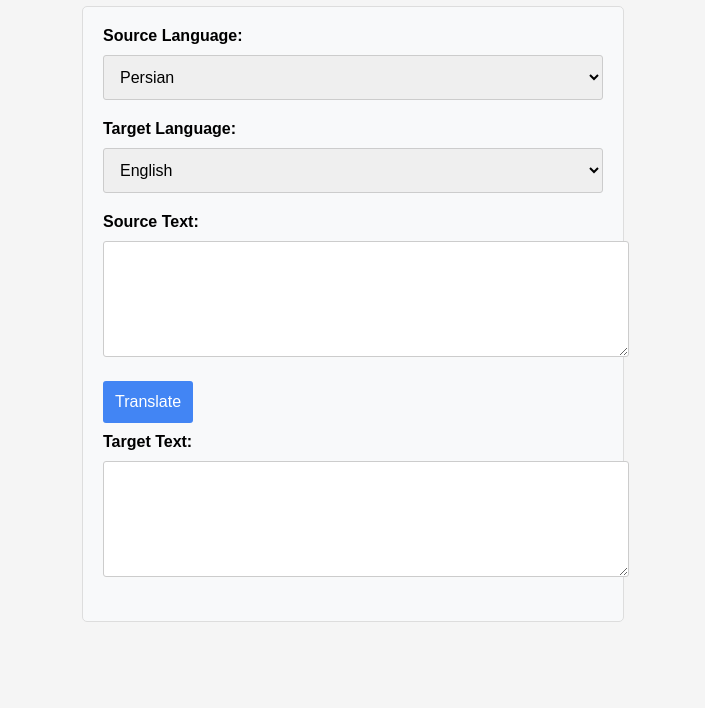
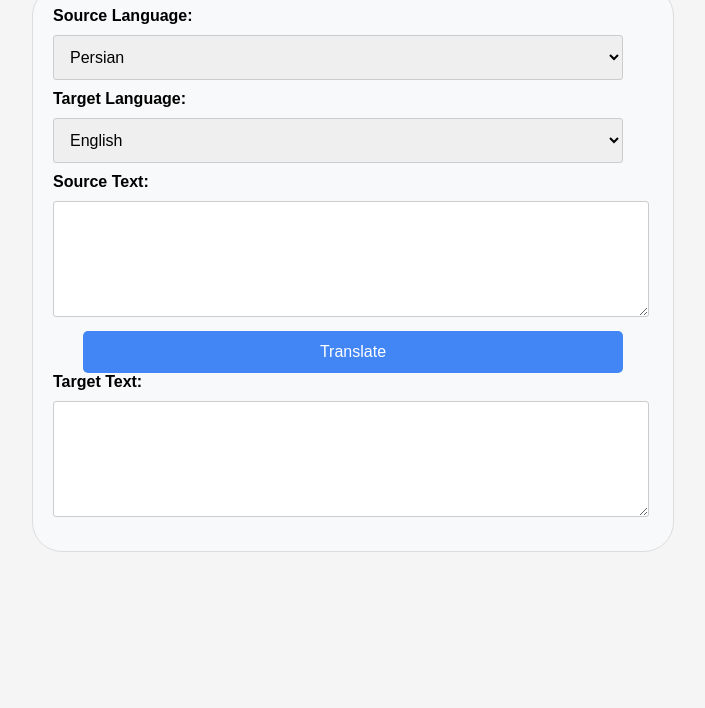
Before and after one commit to rezaanbarsooz79/Translator-using-API-for-Farsi-to-English, a plain HTML site: page index.html in a window 1280 px wide. Shown: the part 92-800 px from the top of the page, without its empty margins (287-992 px from the left). Drawn offline with Linux system fonts and the light colour scheme.

Commit message:
Update style.css

```diff
--- a/style.css
+++ b/style.css
@@ -4,43 +4,46 @@ body {
 
 h1 {
     text-align: center;
-    margin-top: 40px;
+    margin-top: 20px;
 }
 
 form {
-    max-width: 500px;
+    max-width: 600px;
     margin: 0 auto;
     border: 1px solid #ddd;
     padding: 20px;
     border-radius: 5px;
     background-color: #f8f9fa;
+    border-radius: 30px;
 }
 
 label {
     display: block;
     font-weight: bold;
-    margin-bottom: 10px;
+    margin-bottom: 5px;
 }
 
 select,
 textarea {
-    width: 100%;
+    width: 95%;
     border-radius: 3px;
     padding: 12px;
     border: 1px solid #ccc;
     font-size: 16px;
-    margin-bottom: 20px;
+    margin-bottom: 10px;
 }
 
 button[type="button"] {
     background-color: #4285f4;
     color: #fff;
     border: none;
-    border-radius: 3px;
+    border-radius: 5px;
     padding: 12px;
     font-size: 16px;
     cursor: pointer;
     transition: all 0.2s ease-in-out;
+    margin: 0 auto;
+    width: 90%;
 }
 
 button[type="button"]:hover {
```
